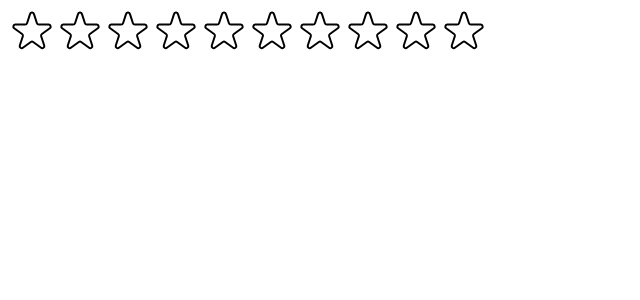
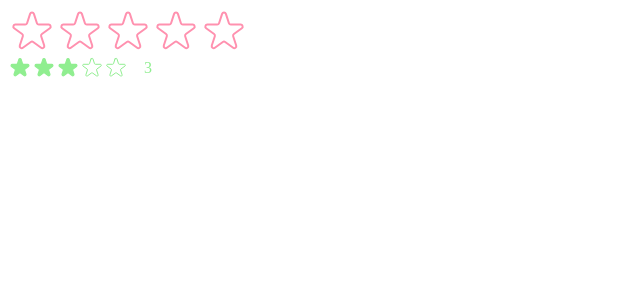
Before and after one commit to GitHubDoanLinh/ReactApp-My-favorite-movie-list-, a React (Create React App) app: page / in a window 1280 px wide. Shown: the top 300 px of the page, without its empty margins (0-640 px from the left). Built offline with nearby package versions, Linux system fonts and the light colour scheme.

Commit message:
commit 08 Improving Reusability With Props

```diff
--- a/src/StarRating.js
+++ b/src/StarRating.js
@@ -8,16 +8,25 @@
 const starContainerStyle = {
   display: "flex",
 };
-const textStyle = {
-  lineHeight: "1",
-  margin: "0",
-};
-export default function StarRating({ maxRating = 5 }) {
-  const [rating, setRating] = useState(0);
+
+export default function StarRating({
+  maxRating = 5,
+  color = "#ff91af",
+  size = 48,
+  messages = [],
+  defaultRating = 0,
+}) {
+  const [rating, setRating] = useState(defaultRating);
   const [tempRating, setTemprating] = useState(0);
   function handleRating(rating) {
     setRating(rating);
   }
+  const textStyle = {
+    lineHeight: "1",
+    margin: "0",
+    color,
+    fontSize: `${size / 1.5}px`,
+  };
   return (
     <div style={containerStyle}>
       <div style={starContainerStyle}>
@@ -27,23 +36,31 @@
             onRate={() => {
               handleRating(i + 1);
             }}
-            full={tempRating ? tempRating >= i+1 : rating >= i + 1}
+            full={tempRating ? tempRating >= i + 1 : rating >= i + 1}
             onHoverIn={() => setTemprating(i + 1)}
             onHoverOut={() => setTemprating(0)}
+            color={color}
+            size={size}
           />
         ))}
       </div>
-      <p style={textStyle}>{tempRating || rating || ""}</p>
+      <p style={textStyle}>
+        {messages.length === maxRating
+          ? messages[tempRating ? tempRating - 1 : rating - 1]
+          : tempRating || rating || ""}
+      </p>
     </div>
   );
 }
-const starStyle = {
-  width: "48px",
-  height: "48px",
-  display: "block",
-  cursor: "pointer",
-};
-function Star({ onRate, full, onHoverIn, onHoverOut }) {
+
+function Star({ onRate, full, onHoverIn, onHoverOut, color, size }) {
+  const starStyle = {
+    width: `${size}px`,
+    height: `${size}px`,
+    display: "block",
+    cursor: "pointer",
+  };
+
   return (
     <span
       role="button"
@@ -56,8 +73,8 @@
         <svg
           xmlns="http://www.w3.org/2000/svg"
           viewBox="0 0 20 20"
-          fill="#000"
-          stroke="#000"
+          fill={color}
+          stroke={color}
         >
           <path d="M9.049 2.927c.3-.921 1.603-.921 1.902 0l1.07 3.292a1 1 0 00.95.69h3.462c.969 0 1.371 1.24.588 1.81l-2.8 2.034a1 1 0 00-.364 1.118l1.07 3.292c.3.921-.755 1.688-1.54 1.118l-2.8-2.034a1 1 0 00-1.175 0l-2.8 2.034c-.784.57-1.838-.197-1.539-1.118l1.07-3.292a1 1 0 00-.364-1.118L2.98 8.72c-.783-.57-.38-1.81.588-1.81h3.461a1 1 0 00.951-.69l1.07-3.292z" />
         </svg>
@@ -66,7 +83,7 @@
           xmlns="http://www.w3.org/2000/svg"
           fill="none"
           viewBox="0 0 24 24"
-          stroke="#000"
+          stroke={color}
         >
           <path
             strokeLinecap="round"
--- a/src/index.js
+++ b/src/index.js
@@ -7,6 +7,10 @@
 root.render(
   <React.StrictMode>
     {/* <App /> */}
-    <StarRating maxRating={10} />
+    <StarRating
+      maxRating={5}
+      messages={["Terrible", "Bad", "Okay", "Good", "Amazing"]}
+    />
+    <StarRating color="lightgreen" size={24} className="test" defaultRating={3}/>
   </React.StrictMode>
 );
```
Also changed, not shown: public/logo192.png (deleted), public/logo512.png (deleted).
